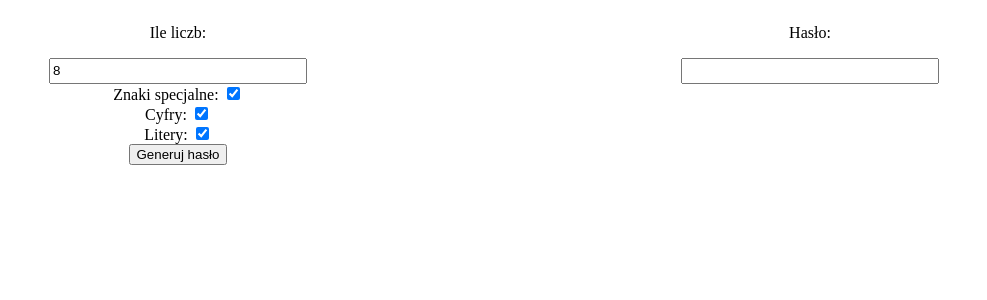
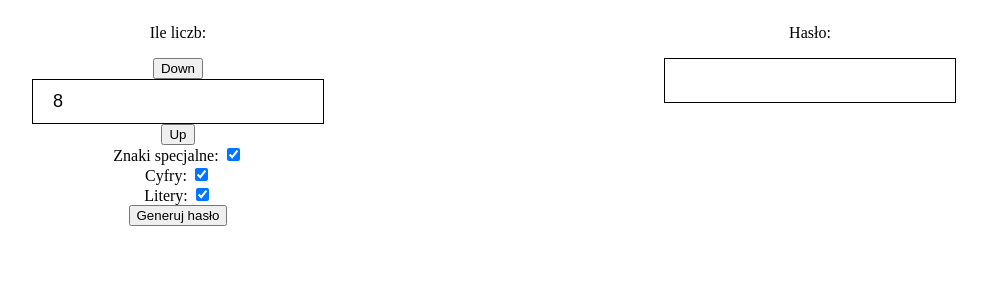
Before and after one commit to TiPiKej/generator, a React (Create React App) app: page / in a window 1280 px wide. Shown: the top 300 px of the page, without its empty margins (146-1133 px from the left). Built offline with nearby package versions, Linux system fonts and the light colour scheme.

Commit message:
1.2
added styles

```diff
--- a/src/App.js
+++ b/src/App.js
@@ -2,7 +2,8 @@ import React, { Component } from 'react';
 import { lettersArray, specialArray, numbersArray } from './arrays';
 import { Password } from './Password';
 import { Inputy } from './Inputy';
-import { appStyles, divsStyles } from './styles';
+import './css/App.css';
+import './css/divsStyles.css';
 
 export default class App extends Component {
   constructor(){
@@ -24,15 +25,17 @@ export default class App extends Component {
   }
 
   changingCounts = ({currentTarget}, typ) => {
+    console.log(currentTarget)
     switch(currentTarget.type){
-      case 'number':
-        if(currentTarget.value < 6){
+      case 'text':
+        const value = currentTarget.value;
+        if(value < 6){
           console.log('dsas')
           console.log(currentTarget.validationMessage);
         }
 
         this.setState({
-          counts: ((currentTarget.value >= 1) && (currentTarget.value <= 36))? currentTarget.value : this.state.counts
+          counts: ((value >= 1) && (value <= 36))? value : this.state.counts
         });
         break;
 
@@ -66,8 +69,8 @@ export default class App extends Component {
 
   render() {
     return (
-      <div className="App" style={appStyles}>
-        <div style={divsStyles}>
+      <div className="App">
+        <div className="divsStyles">
           <Inputy
             counts={this.state.counts}
             changingCounts={this.changingCounts}/>
--- a/src/Inputy.js
+++ b/src/Inputy.js
@@ -1,5 +1,7 @@
 import React, {Component} from 'react';
-import { inputStyles, infoStyles, divsStyles } from './styles';
+import './css/divsStyles.css';
+import './css/infoStyles.css';
+import './css/inputStyles.css';
 
 export class Inputy extends Component{
 	constructor(props){
@@ -34,22 +36,30 @@ export class Inputy extends Component{
 	render(){
 		if(this.props.whichOne === undefined){
 			return(
-				<div style={divsStyles}>
+				<div className="divsStyles">
 					<p>Ile liczb: </p>
+	        <button
+	        	onClick={el => this.props.changingCounts(el, 'down')}>
+	        	Down
+	        </button>
 	        <input
-	          style={inputStyles}
-	          type="number"
+	          className="inputStyles"
+	          type="text"
 	          value={this.props.counts}
 	          onChange={this.props.changingCounts} />
+	        <button
+	        	onClick={el => this.props.changingCounts(el, 'up')}>
+	        	Up
+	        </button>
 	      </div>
 			);
 		}
 		else{
 			return(
 				<span>
-		      <label onClick={el => this.props.changingCounts(el, this.props.whichOne)}>
+		      <label>
 		        <span
-		          style={infoStyles}
+		          className="infoStyles"
 		          title={this.props.thisArray.join(', ')}>
 		          {this.whichOne}
 		        </span>
--- a/src/Password.js
+++ b/src/Password.js
@@ -1,13 +1,14 @@
 import React, {Component} from 'react';
-import { divsStyles, inputStyles } from './styles';
+import './css/inputStyles.css';
+import './css/divsStyles.css';
 
 export class Password extends Component{
 	render(){
 		return(
-			<div style={divsStyles}>
+			<div className="divsStyles">
         <p>Hasło: </p>
         <input
-          style={inputStyles}
+          className="inputStyles"
           type="text"
           value={this.props.password}
           readOnly="true" />
--- /dev/null
+++ b/src/css/App.css
@@ -0,0 +1,13 @@
+/**{
+	margin: 0;
+	padding: 0;
+	box-sizing: border-box;
+	outline: none;
+	border: none;
+}
+*/
+.App{
+	display: flex;
+  justify-content: space-around;
+  flex-direction: row;
+}
--- /dev/null
+++ b/src/css/divsStyles.css
@@ -0,0 +1,5 @@
+.divsStyles{
+  display: flex;
+  align-items: center;
+  flex-direction: column;
+}
--- /dev/null
+++ b/src/css/infoStyles.css
@@ -0,0 +1,5 @@
+.infoStyles{
+  text-decoration: none;
+  color: #000;
+  cursor: default;
+}
--- /dev/null
+++ b/src/css/inputStyles.css
@@ -0,0 +1,7 @@
+.inputStyles{
+  line-height: 1.5em;
+  width: 250px;
+  border: 1px solid #000;
+  padding: 8px 20px;
+  font-size: 18px;
+}
--- a/src/styles.js
+++ /dev/null
@@ -1,23 +0,0 @@
-export const appStyles = {
-  display: 'flex',
-  justifyContent: 'space-around',
-  flexDirection: 'row'
-}
-
-export const divsStyles = {
-  display: 'flex',
-  alignItems: 'center',
-  flexDirection: 'column'
-}
-
-export const inputStyles = {
-  lineHeight: '1.5em',
-  height: '1.5em',
-  width: '250px'
-}
-
-export const infoStyles = {
-  textDecoration: 'none',
-  color: '#000',
-  cursor: 'default'
-}
```
